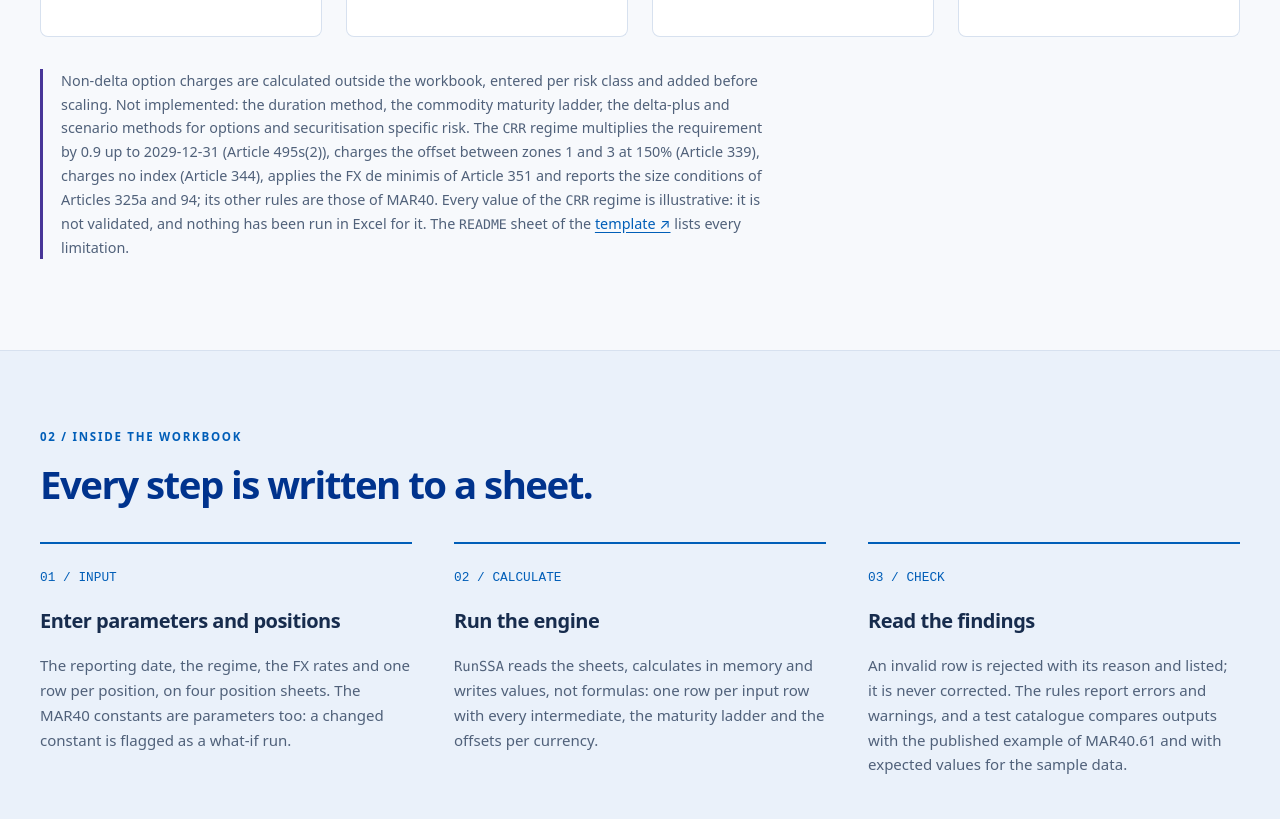
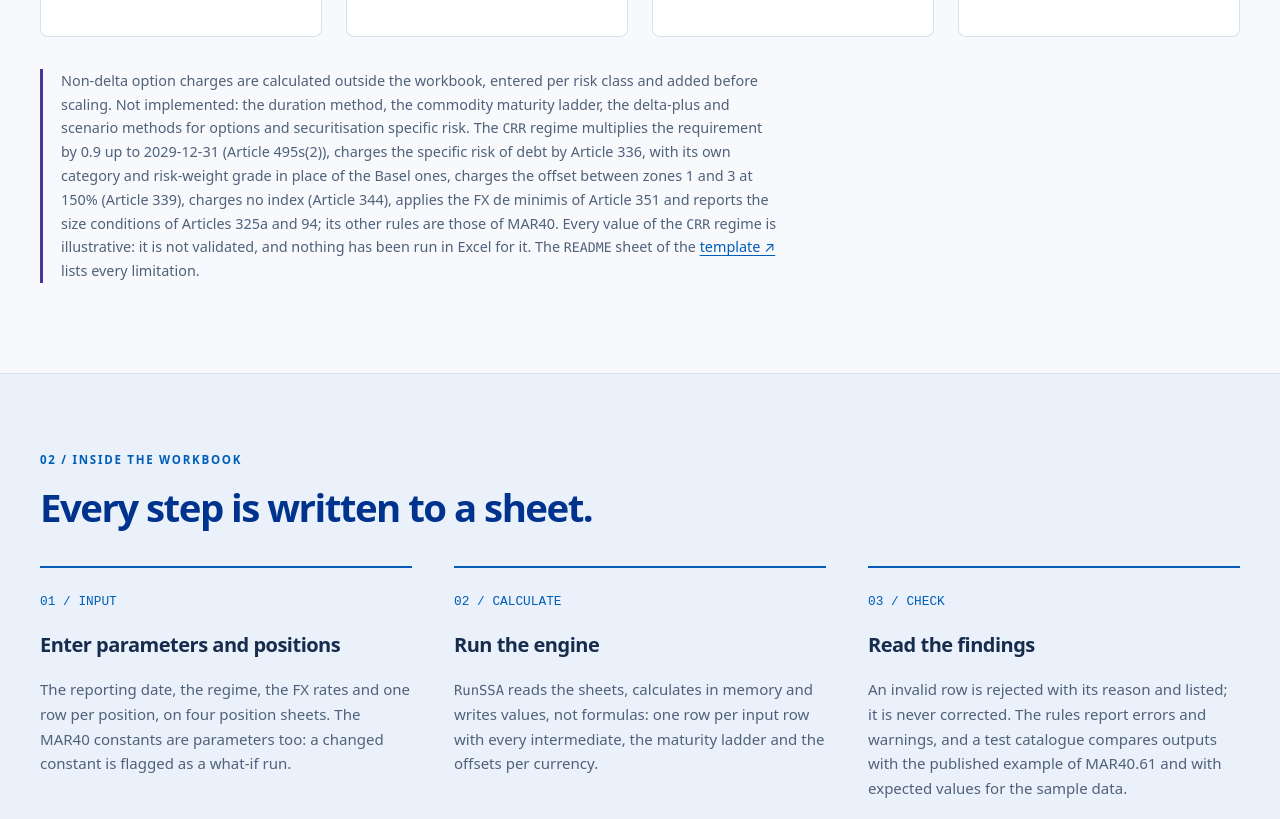
Before and after one commit to danielep71/K-FRTB-SSA, a plain HTML site: page index.html in a window 1280 px wide. Shown: the part 1838-2657 px from the top of the page. Drawn offline with Linux system fonts and the light colour scheme.

Commit message:
Name the Article 336 specific risk in the website's CRR summary
The note said that the other rules of the CRR regime are those of MAR40,
without the specific risk of debt, which takes the category CRR and a risk
weight grade, and rejects the Basel categories.

Claude-Session: https://claude.ai/code/session_01LdwnqXExeVSxoj9U3xrCQu

```diff
--- a/index.html
+++ b/index.html
@@ -91,7 +91,7 @@
         <p>That is the larger of the net long and the net short currency positions, plus the net gold position. Positions in the reporting currency are excluded.</p>
       </article>
     </div>
-    <p class="note">Non-delta option charges are calculated outside the workbook, entered per risk class and added before scaling. Not implemented: the duration method, the commodity maturity ladder, the delta-plus and scenario methods for options and securitisation specific risk. The <code>CRR</code> regime multiplies the requirement by 0.9 up to 2029-12-31 (Article 495s(2)), charges the offset between zones 1 and 3 at 150% (Article 339), charges no index (Article 344), applies the FX de minimis of Article 351 and reports the size conditions of Articles 325a and 94; its other rules are those of MAR40. Every value of the <code>CRR</code> regime is illustrative: it is not validated, and nothing has been run in Excel for it. The <code>README</code> sheet of the <a href="https://github.com/danielep71/K-FRTB-SSA/blob/main/src/workbook/Template.xlsx">template ↗</a> lists every limitation.</p>
+    <p class="note">Non-delta option charges are calculated outside the workbook, entered per risk class and added before scaling. Not implemented: the duration method, the commodity maturity ladder, the delta-plus and scenario methods for options and securitisation specific risk. The <code>CRR</code> regime multiplies the requirement by 0.9 up to 2029-12-31 (Article 495s(2)), charges the specific risk of debt by Article 336, with its own category and risk-weight grade in place of the Basel ones, charges the offset between zones 1 and 3 at 150% (Article 339), charges no index (Article 344), applies the FX de minimis of Article 351 and reports the size conditions of Articles 325a and 94; its other rules are those of MAR40. Every value of the <code>CRR</code> regime is illustrative: it is not validated, and nothing has been run in Excel for it. The <code>README</code> sheet of the <a href="https://github.com/danielep71/K-FRTB-SSA/blob/main/src/workbook/Template.xlsx">template ↗</a> lists every limitation.</p>
   </section>
 </div>
 
```
Also changed, not shown: 1 other file.
